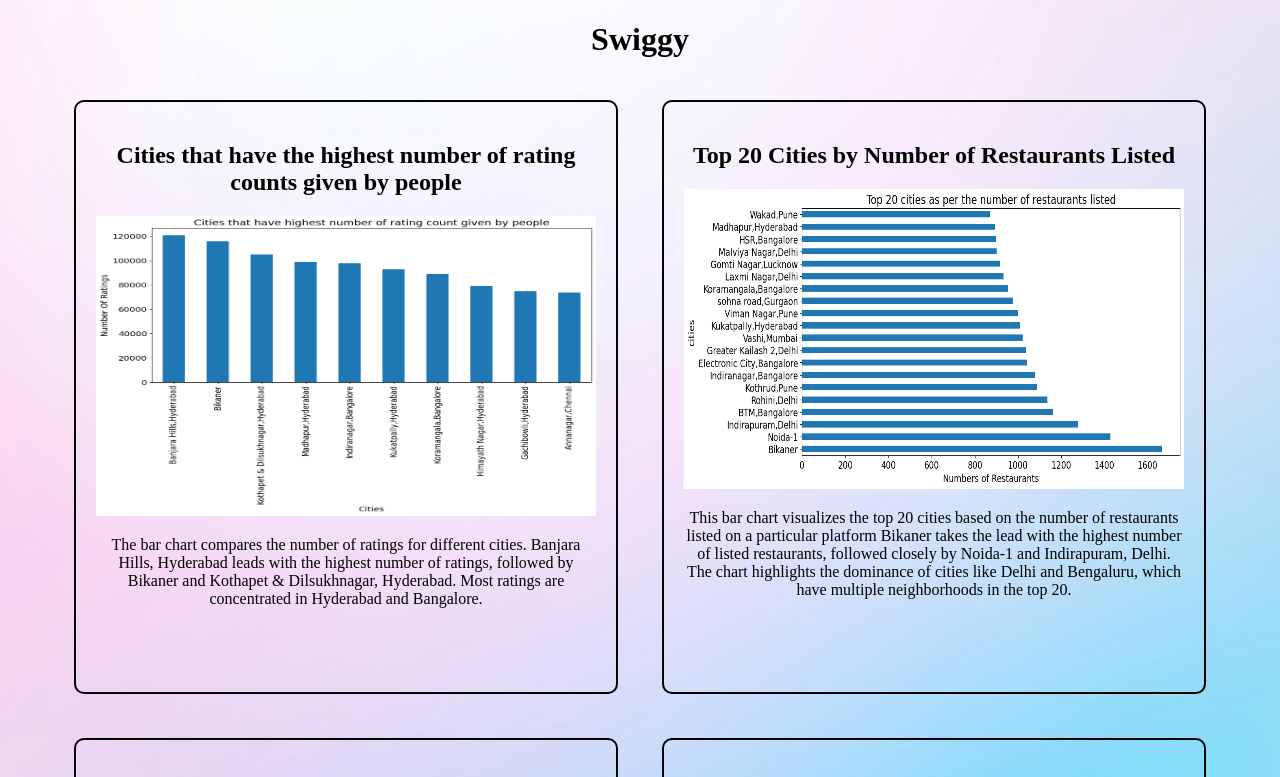
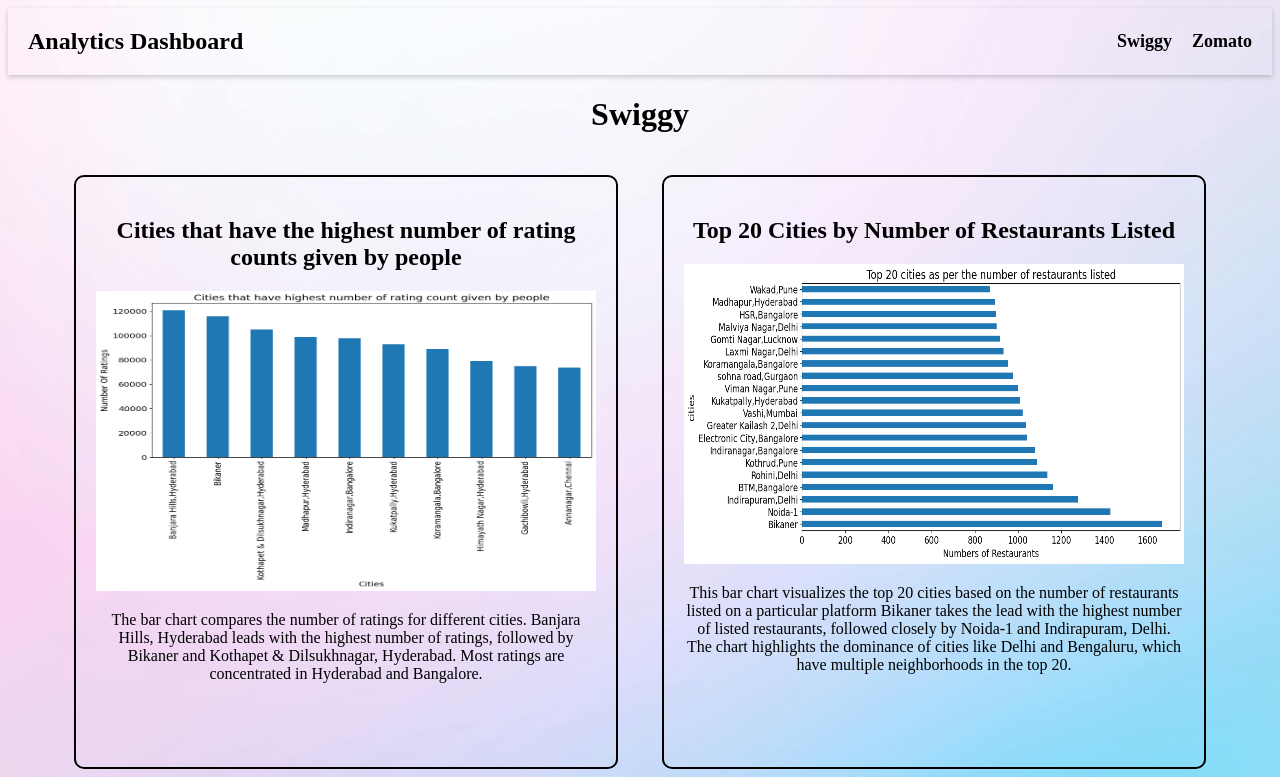
Before and after one commit to anirudh-248/mini_project, a plain HTML site: page index.html in a window 1280 px wide. Shown: the top 777 px of the page. Drawn offline with Linux system fonts and the light colour scheme.

Commit message:
updated the website

```diff
--- a/index.html
+++ b/index.html
@@ -8,9 +8,21 @@
 </head>
 <body>
 
+    <header class="main-header">
+        <div class="logo">
+            <h1>Analytics Dashboard</h1>
+        </div>
+        <nav class="navbar">
+            <ul>
+                <li><a href="#swiggy">Swiggy</a></li>
+                <li><a href="#zomato">Zomato</a></li>
+            </ul>
+        </nav>
+    </header>
+
     <div class="images">
         <h1>Swiggy</h1>
-        <div class="swiggy">
+        <div class="swiggy" id="swiggy">
             <div class="item">
                 <h2>Cities that have the highest number of rating counts given by people</h2>
                 <img src="swiggy/1.png" alt="">
@@ -116,7 +128,7 @@
         </div>
         <br><hr><br>
         <h1>Zomato</h1>
-        <div class="zomato">
+        <div class="zomato" id="zomato">
             <div class="item">
                 <h2>Restaurants Delivering Online or Not</h2>
                 <img src="zomato/1.png" alt="">
--- a/styles.css
+++ b/styles.css
@@ -97,3 +97,45 @@
     text-decoration: none;
     cursor: pointer;
 }
+
+/* Header styling */
+.main-header {
+    display: flex;
+    justify-content: space-between;
+    align-items: center;
+    padding: 20px;
+    background-image: url('background.jpg');
+    background-size: cover;
+    color: black;
+    box-shadow: 0 2px 5px rgba(0, 0, 0, 0.2);
+}
+
+.logo h1 {
+    margin: 0;
+    font-size: 24px;
+    font-weight: bold;
+}
+
+.navbar ul {
+    list-style: none;
+    margin: 0;
+    padding: 0;
+    display: flex;
+    gap: 20px;
+}
+
+.navbar ul li {
+    display: inline;
+    font-size: large;
+}
+
+.navbar ul li a {
+    text-decoration: none;
+    color: black;
+    font-weight: bold;
+    transition: color 0.3s;
+}
+
+.navbar ul li a:hover {
+    color: lightcoral
+}
```
